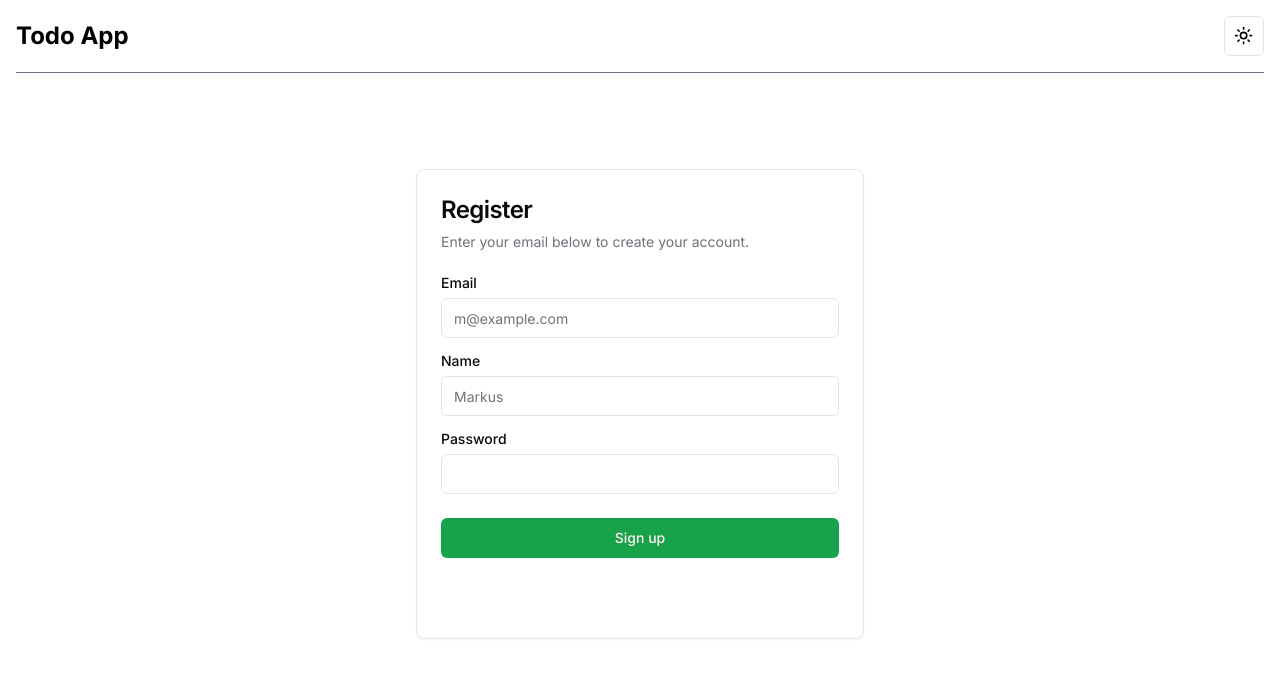
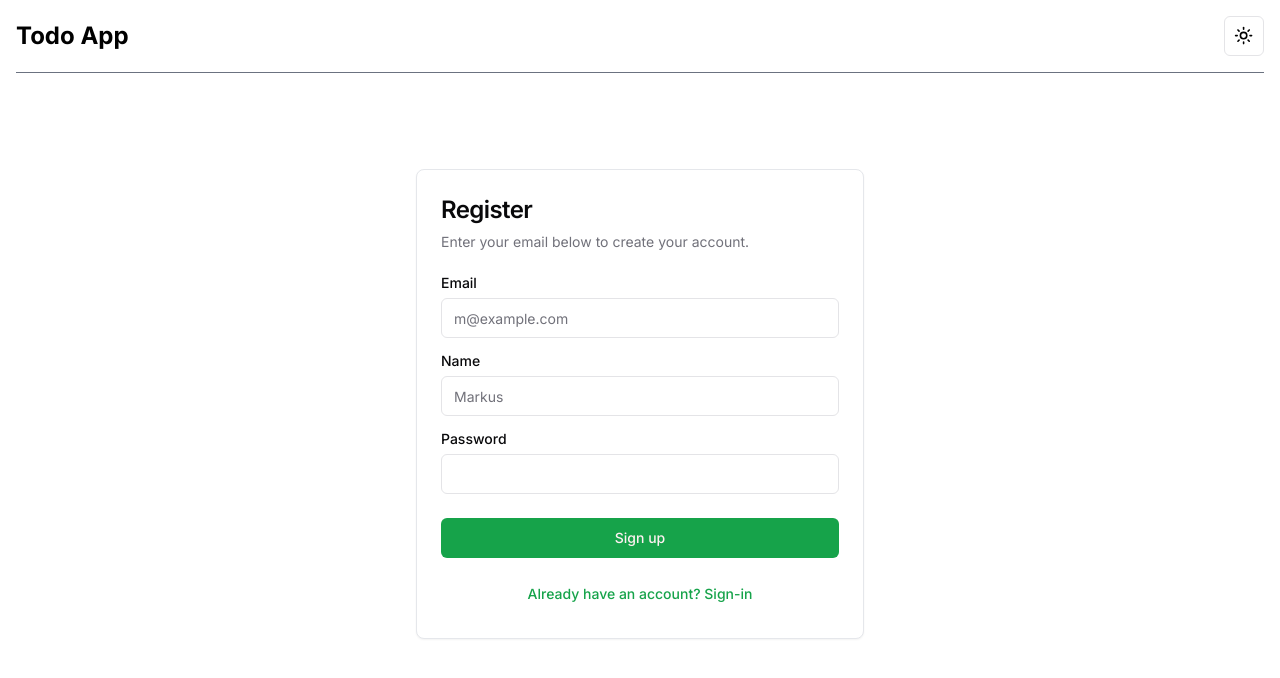
Before and after one commit to markuslk/todo-app, a Next.js app: page /sign-up in a window 1280 px wide. Shown: the top 678 px of the page. Built offline with nearby package versions, Linux system fonts and the light colour scheme; no server answers.

Commit message:
minor style changes

```diff
--- a/src/app/(auth)/sign-in/page.tsx
+++ b/src/app/(auth)/sign-in/page.tsx
@@ -42,7 +42,7 @@ const SignInPage = async () => {
 								href={"/sign-up"}
 								className={buttonVariants({
 									variant: "link",
-									className: "gap-1.5 text-white",
+									className: "gap-1.5 text-gray-500 dark:text-white",
 								})}>
 								Don&apos;t have an account? Sign-up
 							</Link>
--- a/src/app/(auth)/sign-up/page.tsx
+++ b/src/app/(auth)/sign-up/page.tsx
@@ -56,7 +56,7 @@ const SignUpPage = async () => {
 								href={"/sign-in"}
 								className={buttonVariants({
 									variant: "link",
-									className: "gap-1.5 text-white",
+									className: "gap-1.5 text-gray-500 dark:text-white",
 								})}>
 								Already have an account? Sign-in
 							</Link>
--- a/src/components/Task.tsx
+++ b/src/components/Task.tsx
@@ -22,7 +22,7 @@ const Task = ({ id, name, isChecked }: TaskProps) => {
 				variants={item}
 				key={id}
 				transition={{ duration: 0.75 }}
-				className={cn("flex place-content-between items-center align-middle border-b p-2 border-gray-200/40", {
+				className={cn("flex place-content-between items-center align-middle border-b p-2 dark:border-gray-200/40 border-gray-500/50", {
 					"bg-opacity-20 dark:bg-opacity-20": isChecked,
 				})}>
 				<h3
```
